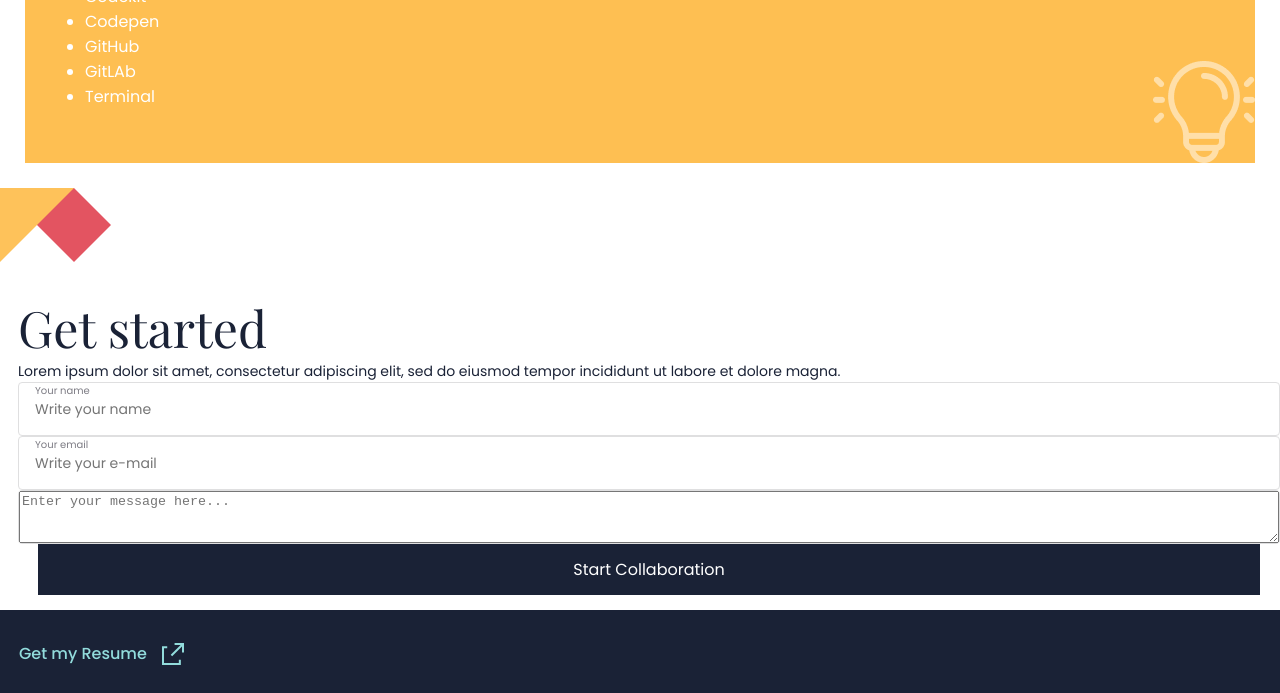
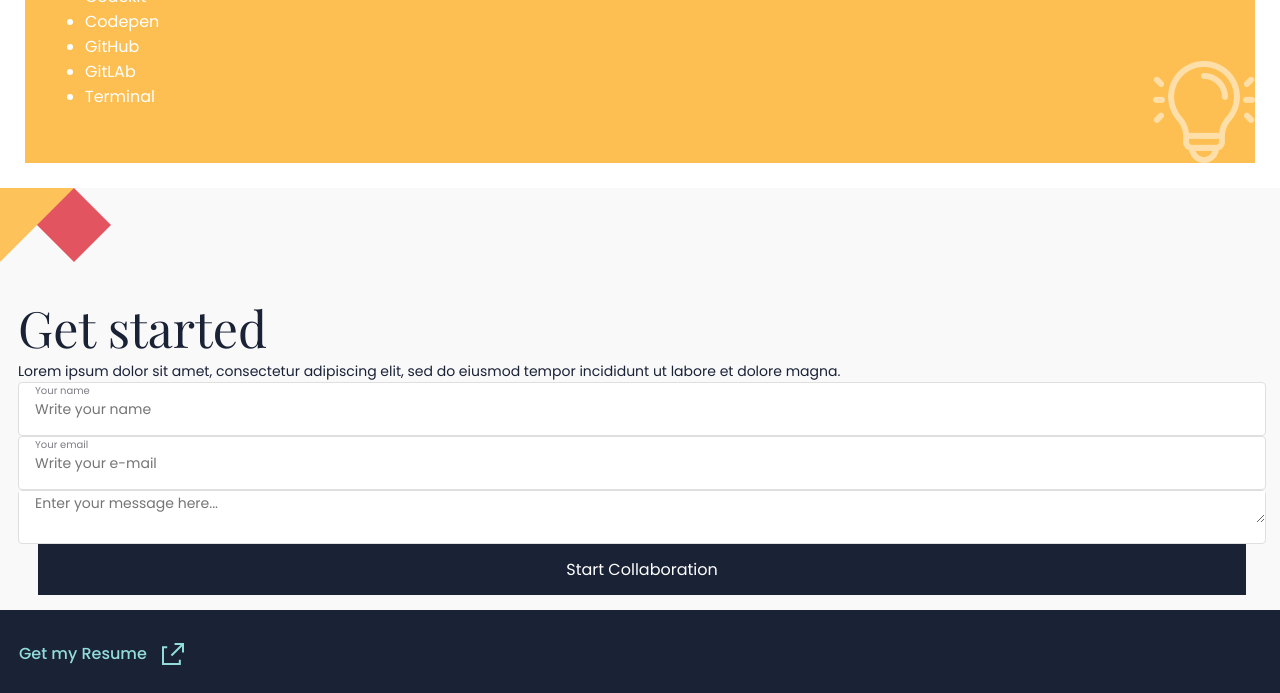
Before and after one commit to erickhansx/portfolio, a website: page index.html in a window 1280 px wide. Shown: the part 7482-8175 px from the top of the page. Drawn offline with nearby package versions, Linux system fonts and the light colour scheme.

Commit message:
Update styling in form section

```diff
--- a/resources/css/style.css
+++ b/resources/css/style.css
@@ -271,11 +271,15 @@ a {
 .footer {
   background-image: url(../images/image_geometry_1.png);
   background-repeat: no-repeat;
+  background-color: #f9f9fa;
+  min-height: 100vh ;
+
 }
 
 .footer-form {
   padding-top: 10.6rem;
   padding-left: 1.8rem;
+  padding-right: 1.4rem;
 }
 
 .form-h3 {
@@ -331,6 +335,10 @@ a {
   color: #1a2236;
 }
 
+.footer-form input:focus {
+  outline: none;
+}
+
 /* .footer-form ul {
   display: flex;
   flex-direction: column;
@@ -353,3 +361,15 @@ a {
   line-height: 1.5rem;
   color: #7d7c84;
 }
+
+.footer-form textarea{
+  padding-left: 1.6rem;
+  border: none;
+  font-family: Poppins, serif;
+  font-weight: 400;
+  font-size: 1.4rem;
+  line-height: 2.1rem;
+  color: #1a2236;
+  margin-bottom: 2rem;
+
+}
```
